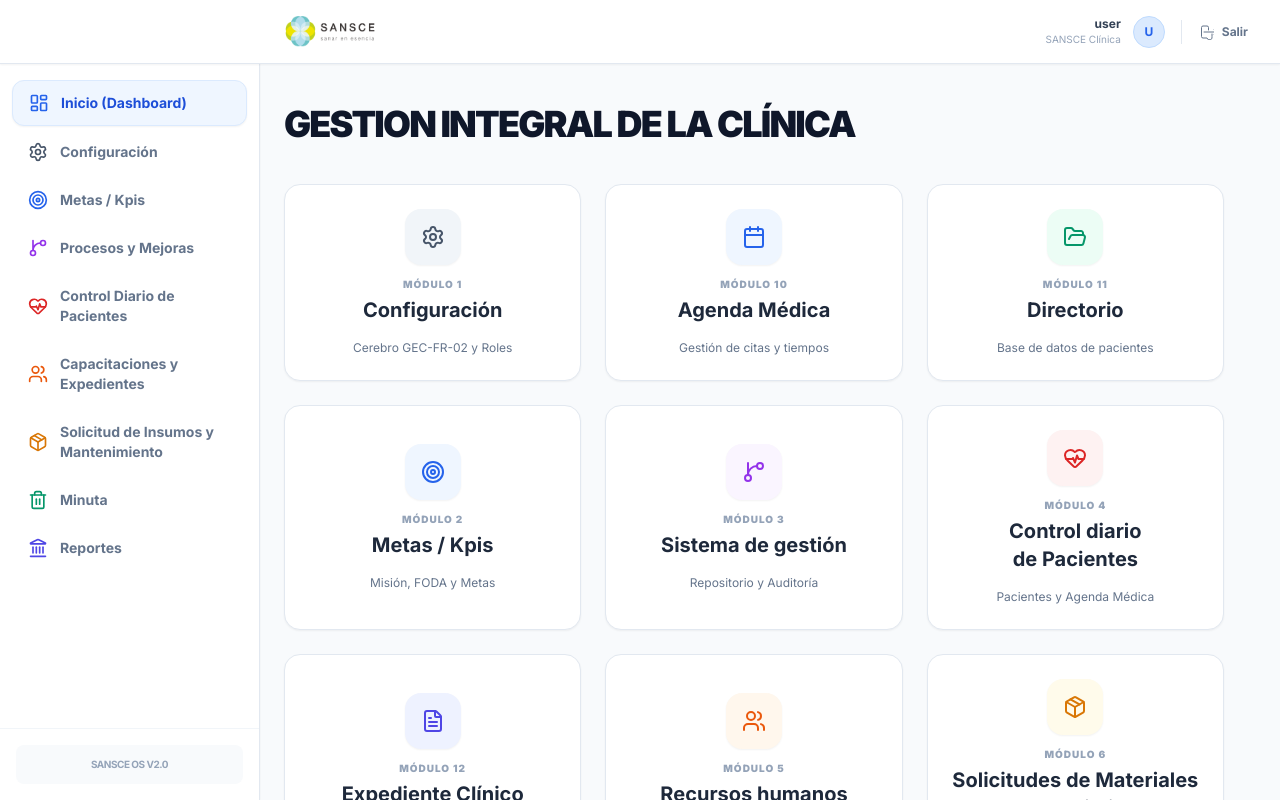
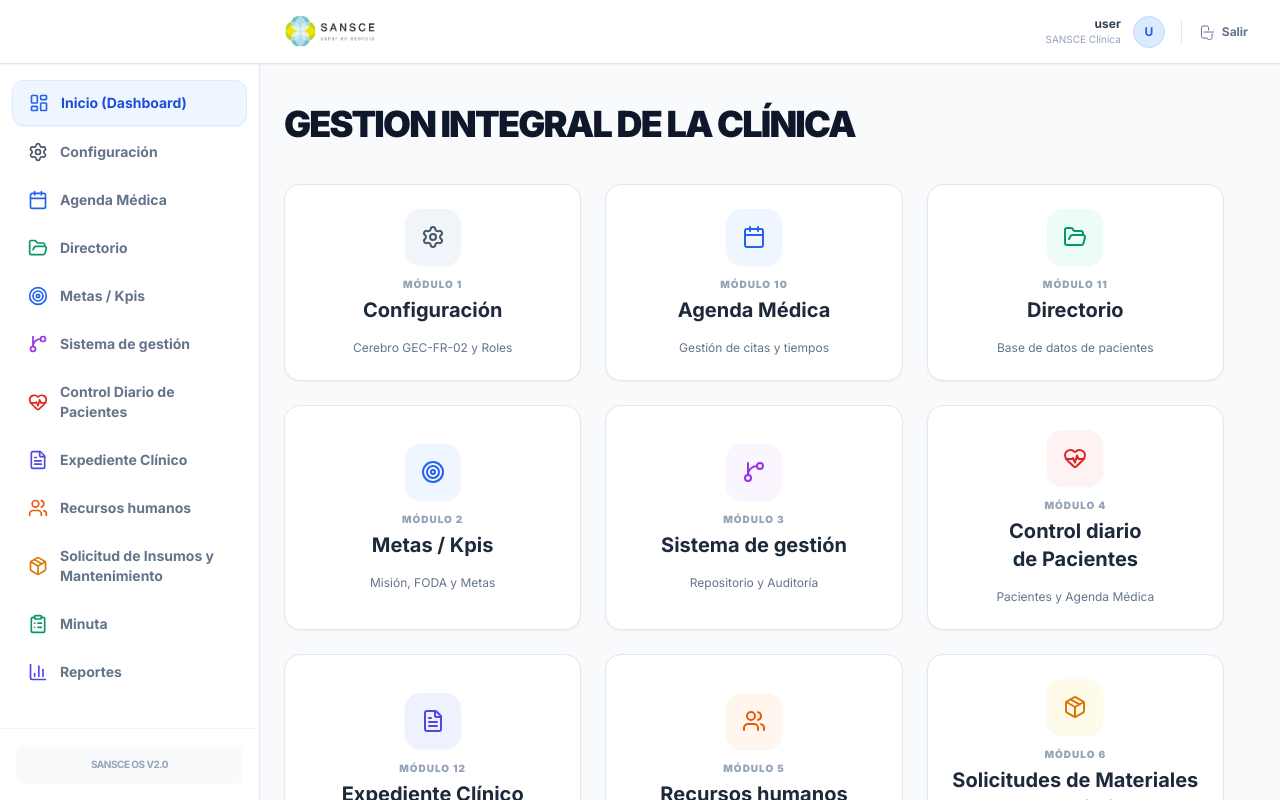
Before and after one commit to alemendez13/sistema-ATU, a Next.js app: page / in a window 1280 px wide. Shown: the top 800 px of the page. Built offline with nearby package versions, Linux system fonts and the light colour scheme; no server answers; sample sign-in values are in the browser's storage.

Commit message:
Add files via upload

```diff
--- a/components/ui/Navbar.tsx
+++ b/components/ui/Navbar.tsx
@@ -29,10 +29,13 @@ export default function Navbar() {
   const menuItems = [
   { name: "Dashboard", href: "/" },
   { name: "Configuración", href: "/configuracion/conocimiento" }, // El Cerebro
+  { name: "Agenda Médica", href: "/agenda" },
+  { name: "Directorio", href: "/pacientes" },
+  { name: "Expediente Clínico", href: "/expedientes" },
   { name: "Metas / Kpis", href: "/planeacion" },
-  { name: "Procesos y Mejoras", href: "/procesos" },
+  { name: "Sistema de gestión", href: "/procesos" },
   { name: "Control Diario de Pacientes", href: "/pacientes" }, // Directorio y Agenda
-  { name: "Capacitaciones y Expedientes", href: "/personal" },
+  { name: "Recursos humanos", href: "/personal" },
   { name: "Solicitudes de materiales y mantenimiento", href: "/inventarios" }, // Almacén y Stock
   { name: "Minuta", href: "/mantenimiento" },
   { name: "Reportes", href: "/finanzas" }, // Caja y Reportes
--- a/components/ui/Sidebar.tsx
+++ b/components/ui/Sidebar.tsx
@@ -1,10 +1,10 @@
 "use client";
-
 import Link from "next/link";
 import { usePathname } from "next/navigation";
 import {
   Settings, Target, GitBranch, HeartPulse,
-  Users, Package, Trash2, Landmark, LayoutDashboard
+  Users, Package, ClipboardList, BarChart3,
+  LayoutDashboard, Calendar, FolderOpen, FileText
 } from "lucide-react";
 
 export default function Sidebar() {
@@ -17,13 +17,16 @@ export default function Sidebar() {
   const menuItems = [
     { id: 0, name: "Inicio (Dashboard)", icon: <LayoutDashboard size={20} />, href: "/", color: "text-slate-500" },
     { id: 1, name: "Configuración", icon: <Settings size={20} />, href: "/configuracion/conocimiento", color: "text-slate-600" },
+    { id: 10, name: "Agenda Médica", icon: <Calendar size={20} />, href: "/agenda", color: "text-blue-600" }, // ✨ Nuevo acceso directo
+    { id: 11, name: "Directorio", icon: <FolderOpen size={20} />, href: "/pacientes", color: "text-emerald-600" }, // ✨ Nuevo acceso directo
     { id: 2, name: "Metas / Kpis", icon: <Target size={20} />, href: "/planeacion", color: "text-blue-600" },
-    { id: 3, name: "Procesos y Mejoras", icon: <GitBranch size={20} />, href: "/procesos", color: "text-purple-600" },
+    { id: 3, name: "Sistema de gestión", icon: <GitBranch size={20} />, href: "/procesos", color: "text-purple-600" },
     { id: 4, name: "Control Diario de Pacientes", icon: <HeartPulse size={20} />, href: "/pacientes", color: "text-red-600" },
-    { id: 5, name: "Capacitaciones y Expedientes", icon: <Users size={20} />, href: "/personal", color: "text-orange-600" },
+    { id: 12, name: "Expediente Clínico", icon: <FileText size={20} />, href: "/expedientes", color: "text-indigo-600" }, // 🩺 Preparación Módulo
+    { id: 5, name: "Recursos humanos", icon: <Users size={20} />, href: "/personal", color: "text-orange-600" },
     { id: 6, name: "Solicitud de Insumos y Mantenimiento", icon: <Package size={20} />, href: "/inventarios", color: "text-amber-600" },
-    { id: 7, name: "Minuta", icon: <Trash2 size={20} />, href: "/mantenimiento", color: "text-emerald-600" },
-    { id: 8, name: "Reportes", icon: <Landmark size={20} />, href: "/finanzas", color: "text-indigo-600" },
+    { id: 7, name: "Minuta", icon: <ClipboardList size={20} />, href: "/mantenimiento", color: "text-emerald-600" }, // ✅ Icono corregido
+    { id: 8, name: "Reportes", icon: <BarChart3 size={20} />, href: "/finanzas", color: "text-indigo-600" }, // ✅ Icono corregido
   ];
 
   return (
```
